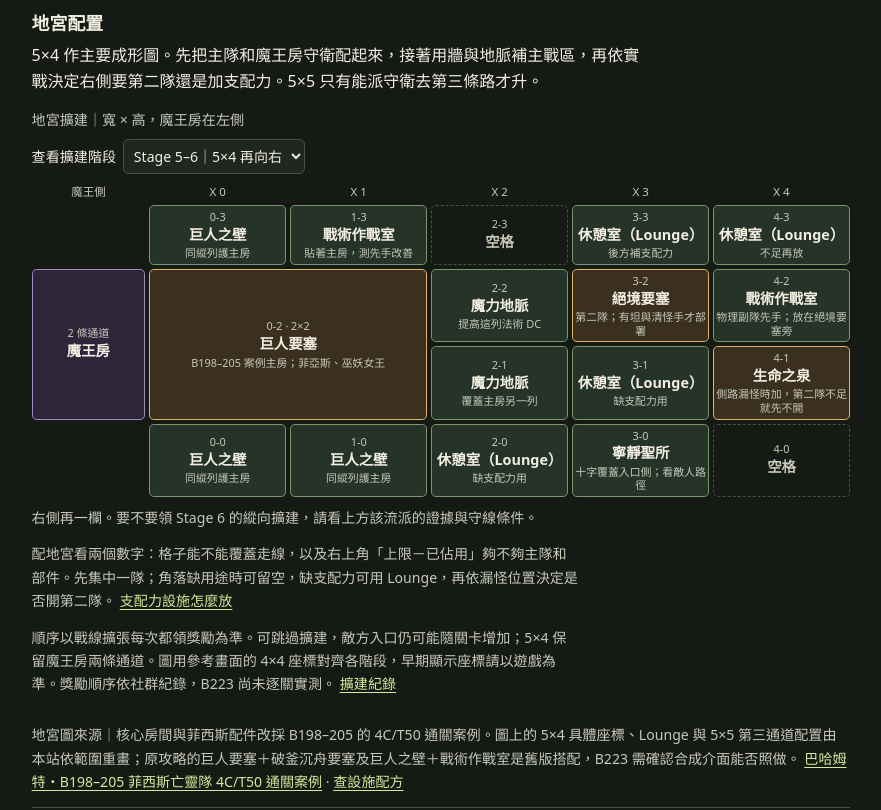
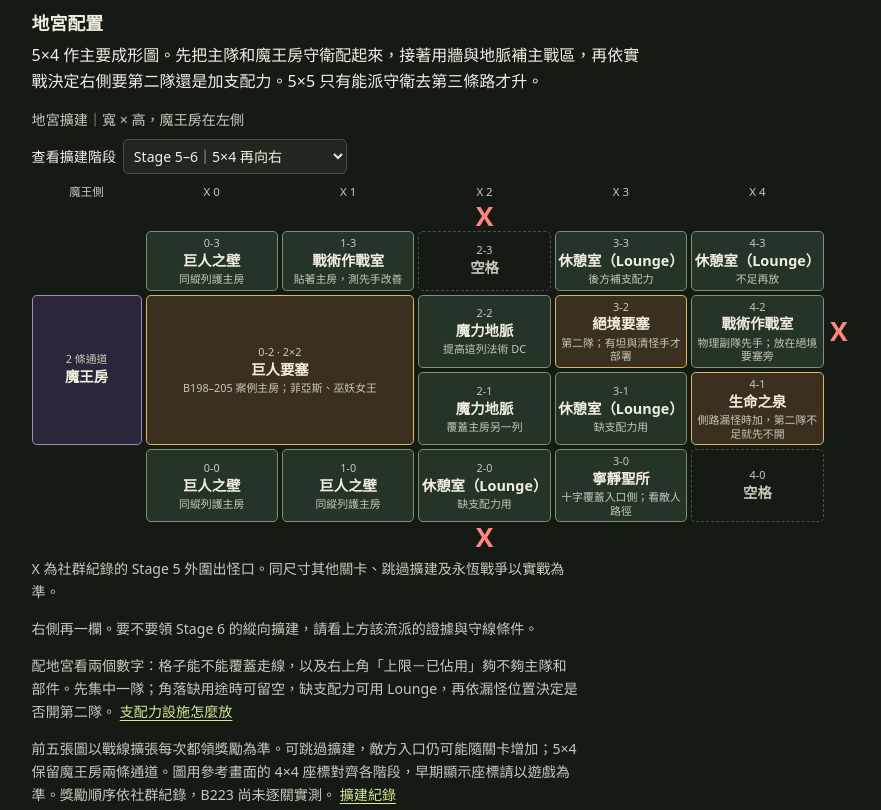
Before and after one commit to NekoMaTA864/dungeon-within-guide, a plain HTML site: page index.html in a window 1280 px wide. Shown: the part 1248-2058 px from the top of the page, without its empty margins (340-1221 px from the left). Drawn offline with Linux system fonts and the light colour scheme.

Commit message:
Mark documented enemy entrances outside each dungeon layout

```diff
--- a/codex.css
+++ b/codex.css
@@ -49,7 +49,7 @@ input { padding: .55rem; color: inherit; background: var(--panel); border: 1px s
 
 .dungeon-figure { margin: .6rem 0 0; }
 .dungeon-figure figcaption, .board-note { color: var(--text-muted); font-size: .88rem; }
-.dungeon-board { display: grid; grid-template-columns: minmax(0, .83fr) repeat(var(--board-width), minmax(0, 1fr)); grid-template-rows: auto repeat(var(--board-height), minmax(3.65rem, auto)); gap: .25rem; margin-block: .55rem; }
+.dungeon-board { display: grid; grid-template-columns: minmax(0, .83fr) repeat(var(--board-width), minmax(0, 1fr)) minmax(.8rem, 1.4rem); grid-template-rows: auto 1.35rem repeat(var(--board-height), minmax(3.65rem, auto)) 1.35rem; gap: .25rem; margin-block: .55rem; }
 .board-axis, .board-side { text-align: center; color: var(--text-muted); font-size: .72rem; }
 .dungeon-tile { display: flex; flex-direction: column; justify-content: center; align-items: center; text-align: center; overflow-wrap: anywhere; border: 1px solid var(--line); border-radius: .3rem; background: var(--panel); padding: .25rem .14rem; line-height: 1.25; font-size: clamp(.69rem, 2.45vw, .9rem); }
 .tile-label, .dungeon-tile small { color: var(--text-muted); font-size: .68rem; }
@@ -69,3 +69,5 @@ input { padding: .55rem; color: inherit; background: var(--panel); border: 1px s
 .recipe-table th { background: var(--panel); }
 .build-checklist dt { color: var(--green); font-weight: 700; }
 .build-checklist dd { margin: .25rem 0 .85rem; }
+
+.board-entrance { color: #ff877f; font: 900 clamp(1.08rem, 3.6vw, 1.65rem)/1 system-ui, sans-serif; place-self: center; }
--- a/codex.js
+++ b/codex.js
@@ -65,11 +65,12 @@
   }
 
   const expansionStages = [
-    { label: "Stage 1｜3×3 開局", width: 3, bottom: 1, top: 3, doors: 1, hint: "通過 Stage 1 後可領第一次橫向擴建。" },
-    { label: "Stage 2｜4×3 向右", width: 4, bottom: 1, top: 3, doors: 1, hint: "多出的右欄可先留空，或補入口側攔截。通過 Stage 2 後可向下擴建。" },
-    { label: "Stage 3–4｜4×4 向下", width: 4, bottom: 0, top: 3, doors: 2, hint: "最下方多一列，魔王房兩條通道，可各放一間狩獵場，或用一座 2×2 跨兩條。通過 Stage 4 後可再向右擴建。" },
-    { label: "Stage 5–6｜5×4 再向右", width: 5, bottom: 0, top: 3, doors: 2, hint: "右側再一欄。要不要領 Stage 6 的縱向擴建，請看上方該流派的證據與守線條件。" },
-    { label: "Stage 7–8｜5×5 向上", width: 5, bottom: 0, top: 4, doors: 3, hint: "最上方多一列，魔王房多一條通道。圖上以第二狩獵場補第三條路，實際仍要測漏怪和戰力分配。" },
+    { label: "Stage 1｜3×3 開局", width: 3, bottom: 1, top: 3, doors: 1, entranceStage: 1, entrances: [["right",2]], hint: "通過 Stage 1 後可領第一次橫向擴建。" },
+    { label: "Stage 2｜4×3 向右", width: 4, bottom: 1, top: 3, doors: 1, entranceStage: 2, entrances: [["right",2]], hint: "多出的右欄可先留空，或補入口側攔截。通過 Stage 2 後可向下擴建。" },
+    { label: "Stage 3–4｜4×4 向下", width: 4, bottom: 0, top: 3, doors: 2, entranceStage: 3, entrances: [["top",1],["right",2]], hint: "最下方多一列，魔王房兩條通道，可各放一間狩獵場，或用一座 2×2 跨兩條。通過 Stage 4 後可再向右擴建。" },
+    { label: "Stage 5–6｜5×4 再向右", width: 5, bottom: 0, top: 3, doors: 2, entranceStage: 5, entrances: [["top",2],["right",2],["bottom",2]], hint: "右側再一欄。要不要領 Stage 6 的縱向擴建，請看上方該流派的證據與守線條件。" },
+    { label: "Stage 7–8｜5×5 向上", width: 5, bottom: 0, top: 4, doors: 3, entranceStage: 7, entrances: [["top",2],["right",4],["right",2],["right",0],["bottom",2]], hint: "最上方多一列，魔王房多一條通道。圖上以第二狩獵場補第三條路，實際仍要測漏怪和戰力分配。" },
+    { label: "Stage 7–8｜5×4 跳過最後擴建", width: 5, bottom: 0, top: 3, doors: 2, entrances: [], hint: "沿用 5×4 房間示意與魔王房兩條通道。外圍出怪口座標待核對。" },
   ];
 
   function stageCells(layout, stage) {
@@ -97,11 +98,12 @@
     label.append(select);
     const board = element("div", null, "dungeon-board");
     const hint = element("p", null, "board-note");
-    const source = element("p", "順序以戰線擴張每次都領獎勵為準。可跳過擴建，敵方入口仍可能隨關卡增加；5×4 保留魔王房兩條通道。圖用參考畫面的 4×4 座標對齊各階段，早期顯示座標請以遊戲為準。獎勵順序依社群紀錄，B223 尚未逐關實測。", "board-note");
+    const entranceNote = element("p", null, "board-note");
+    const source = element("p", "前五張圖以戰線擴張每次都領獎勵為準。可跳過擴建，敵方入口仍可能隨關卡增加；5×4 保留魔王房兩條通道。圖用參考畫面的 4×4 座標對齊各階段，早期顯示座標請以遊戲為準。獎勵順序依社群紀錄，B223 尚未逐關實測。", "board-note");
     source.append(" ", anchor("擴建紀錄", "https://wikiwiki.jp/dunwith/%E6%97%85/%E3%82%AD%E3%83%A3%E3%83%B3%E3%83%9A%E3%83%BC%E3%83%B3"));
     const guide = element("p", "配地宮看兩個數字：格子能不能覆蓋走線，以及右上角「上限－已佔用」夠不夠主隊和部件。先集中一隊；角落缺用途時可留空，缺支配力可用 Lounge，再依漏怪位置決定是否開第二隊。", "board-note");
     guide.append(" ", anchor("支配力設施怎麼放", "#facilities/lounge"));
-    figure.append(label, board, hint, guide, source);
+    figure.append(label, board, entranceNote, hint, guide, source);
 
     function tile(col, row, width, height, name, coordinate, kind) {
       const node = element("div", null, "dungeon-tile tile-" + kind);
@@ -125,10 +127,10 @@
         board.append(axis);
       }
       const firstDoorY = doors === 3 ? 3 : 2;
-      tile(1, top - firstDoorY + 2, 1, doors, "魔王房", doors + " 條通道", "lord");
+      tile(1, top - firstDoorY + 3, 1, doors, "魔王房", doors + " 條通道", "lord");
       for (let y = top; y >= bottom; y--) {
         for (let x = 0; x < width; x++) {
-          const row = top - y + 2;
+          const row = top - y + 3;
           const room = rooms.find((cell) => x >= cell.x && x < cell.x + cell.w &&
             y <= cell.y && y > cell.y - cell.h);
           if (!room) {
@@ -140,6 +142,23 @@
           }
         }
       }
+      for (const [edge, coordinate] of stage.entrances) {
+        const isRight = edge === "right";
+        const x = isRight ? width - 1 : coordinate;
+        const y = isRight ? coordinate : edge === "top" ? top : bottom;
+        const direction = { top: "上方", right: "右側", bottom: "下方" }[edge];
+        const description = direction + "出怪口，接 " + x + "-" + y;
+        const marker = element("span", "X", "board-entrance");
+        marker.setAttribute("role", "img");
+        marker.setAttribute("aria-label", description);
+        marker.title = description;
+        marker.style.gridColumn = String(isRight ? width + 2 : x + 2);
+        marker.style.gridRow = String(isRight ? top - y + 3 : edge === "top" ? 2 : top - bottom + 4);
+        board.append(marker);
+      }
+      entranceNote.textContent = stage.entranceStage
+        ? "X 為社群紀錄的 Stage " + stage.entranceStage + " 外圍出怪口。同尺寸其他關卡、跳過擴建及永恆戰爭以實戰為準。"
+        : "此分支尚無可核對的外圍出怪口座標。";
       hint.textContent = stage.hint;
     }
 
--- a/index.html
+++ b/index.html
@@ -6,9 +6,9 @@
   <meta name="theme-color" content="#151a15">
   <meta name="description" content="Dungeon Within 繁體中文圖鑑，查魔王流派、魔物部件與設施配置。">
   <title>Dungeon Within｜魔王、魔物與設施圖鑑</title>
-  <link rel="stylesheet" href="codex.css?v=evidence-5">
-  <script defer src="codex-data.js?v=evidence-5"></script>
-  <script defer src="codex.js?v=evidence-5"></script>
+  <link rel="stylesheet" href="codex.css?v=entrances-6">
+  <script defer src="codex-data.js?v=entrances-6"></script>
+  <script defer src="codex.js?v=entrances-6"></script>
 </head>
 <body>
   <a class="skip" href="#main">跳到圖鑑</a>
```
